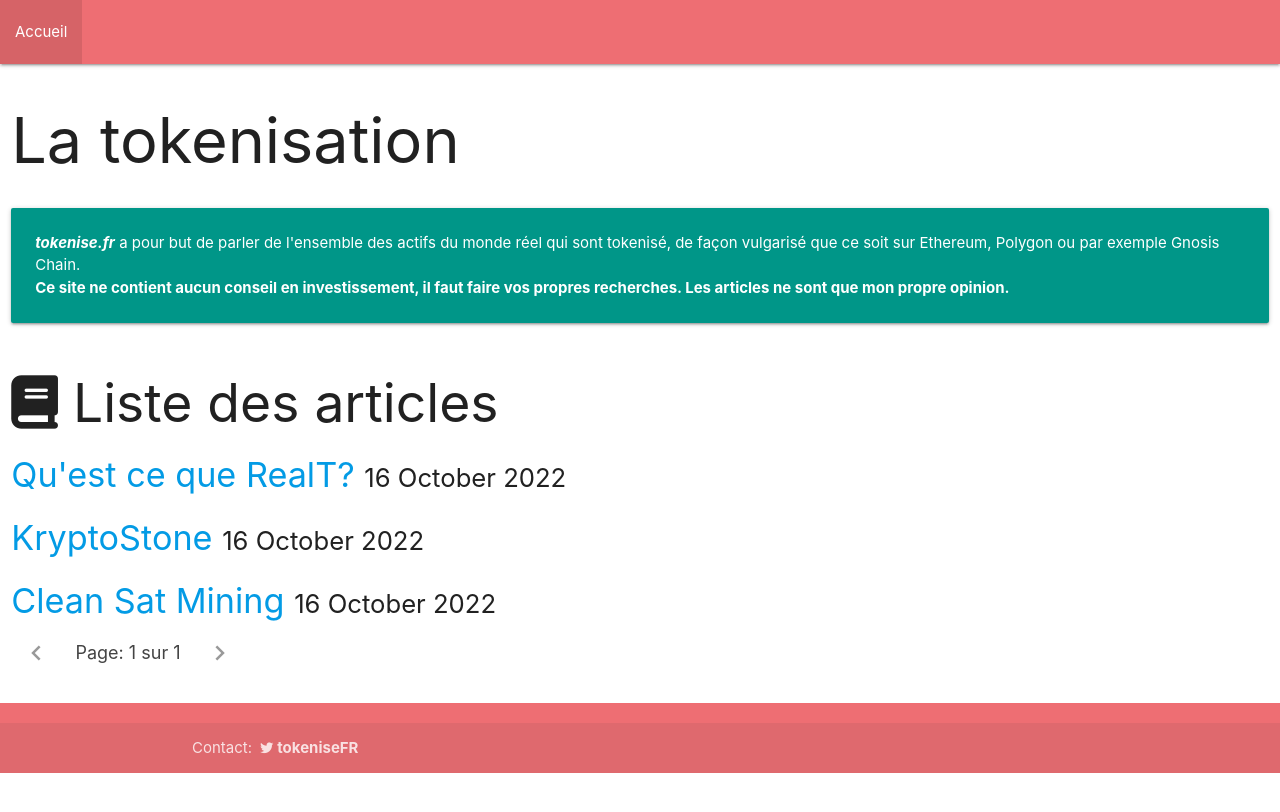
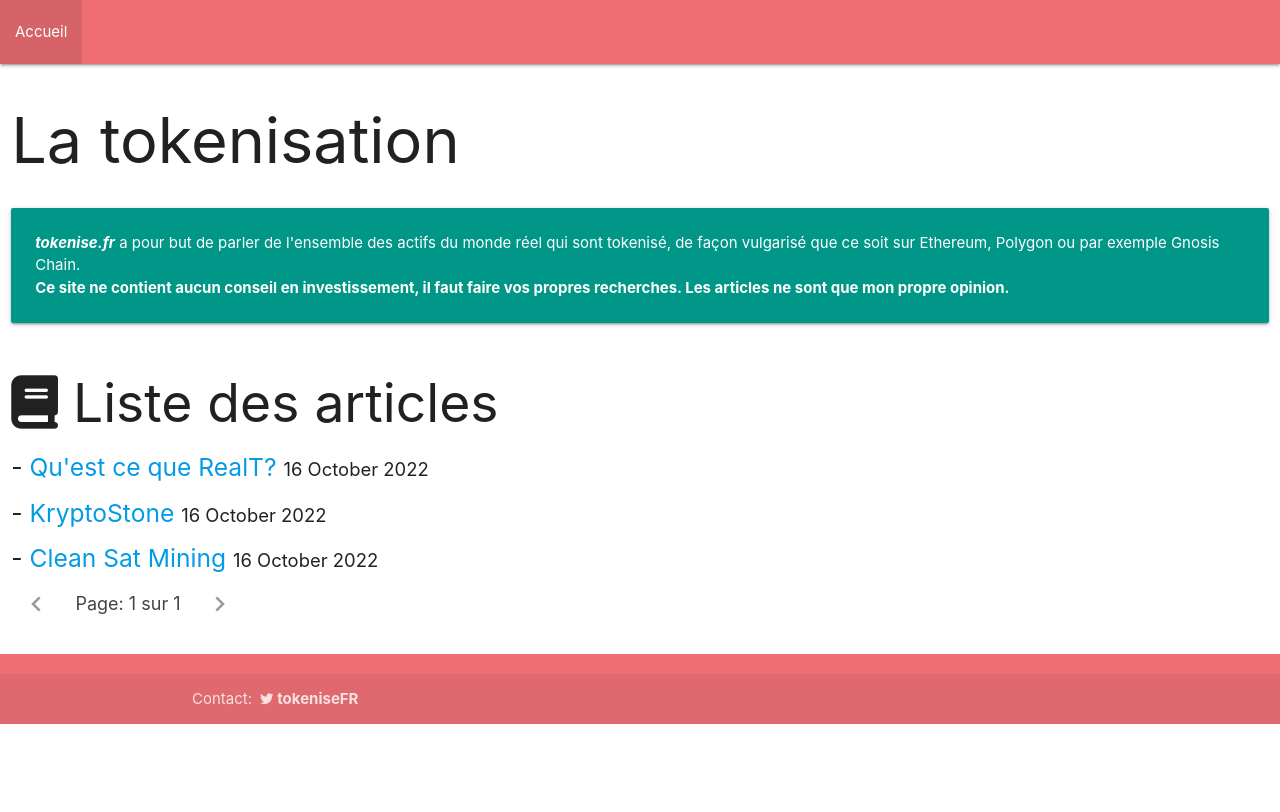
Before and after one commit to minus78/minus78.github.io, a Jekyll site: the page built from index.html, in a window 1280 px wide. Shown: the top 812 px of the page. Built offline with Jekyll 4.4.1, drawn with Linux system fonts in a browser that asks for light colours; the list of posts is cut into pages by our own code.

Commit message:
change index

```diff
--- a/index.html
+++ b/index.html
@@ -19,7 +19,7 @@
 <h2><i class="fa-solid fa-book"></i> Liste des articles</h2>
 {%- assign date_format = site.minima.date_format | default: "%-d %B %Y" -%}
 {% for post in paginator.posts %}
-    <h4><a href="{{ post.url }}">{{ post.title }}</a> <small class="hide-on-small-only">{{ post.date | date: date_format }}</small></h4>
+    <h5> - <a href="{{ post.url }}">{{ post.title }}</a> <small class="hide-on-small-only">{{ post.date | date: date_format }}</small></h5>
 {% endfor %}
 
 <!-- Pagination links -->
```
